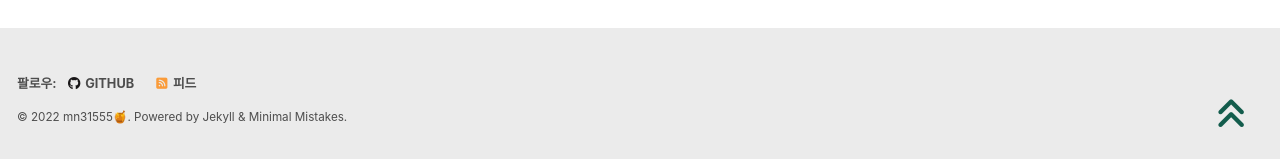
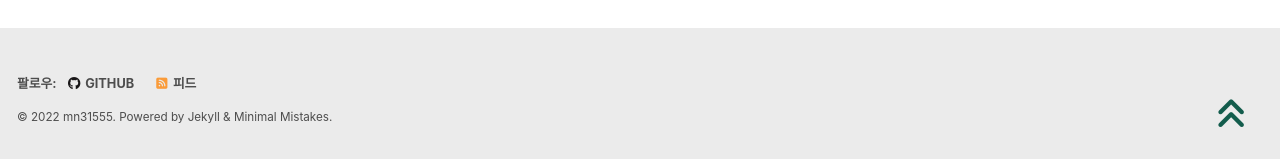
Before and after one commit to mn31555/mn31555.github.io, a Jekyll site: the page built from index.html, in a window 1280 px wide and 900 px high, scrolled down 278 px. Shown: the part 738-897 px from the top of the window. Built offline with Jekyll 4.4.1, drawn with Linux system fonts in a browser that asks for light colours; cached includes are drawn as plain includes; nearby versions of some CDN libraries; some web fonts are replaced; the list of posts is cut into pages by our own code; part of the change alters nothing that is shown; grey boxes are pictures that could not be loaded.

```diff
--- a/_config.yml
+++ b/_config.yml
@@ -19,8 +19,8 @@ locale                   : "ko-KR" # 블로그 사용 언어
 title                    : "mn31555" # 블로그 타이틀
 title_separator          : "-"
 subtitle                 : # site tagline that appears below site title in masthead
-name                     : "mn31555🍯"
-description              : "공부 & 일상 블로그"
+name                     : "mn31555"
+description              : "업무 & 개발 블로그"
 url                      : "https://mn31555.github.io"
 baseurl                  : # the subpath of your site, e.g. "/blog"
 repository               : "mn31555/comments" #댓글 경로 / github name/repository
```
